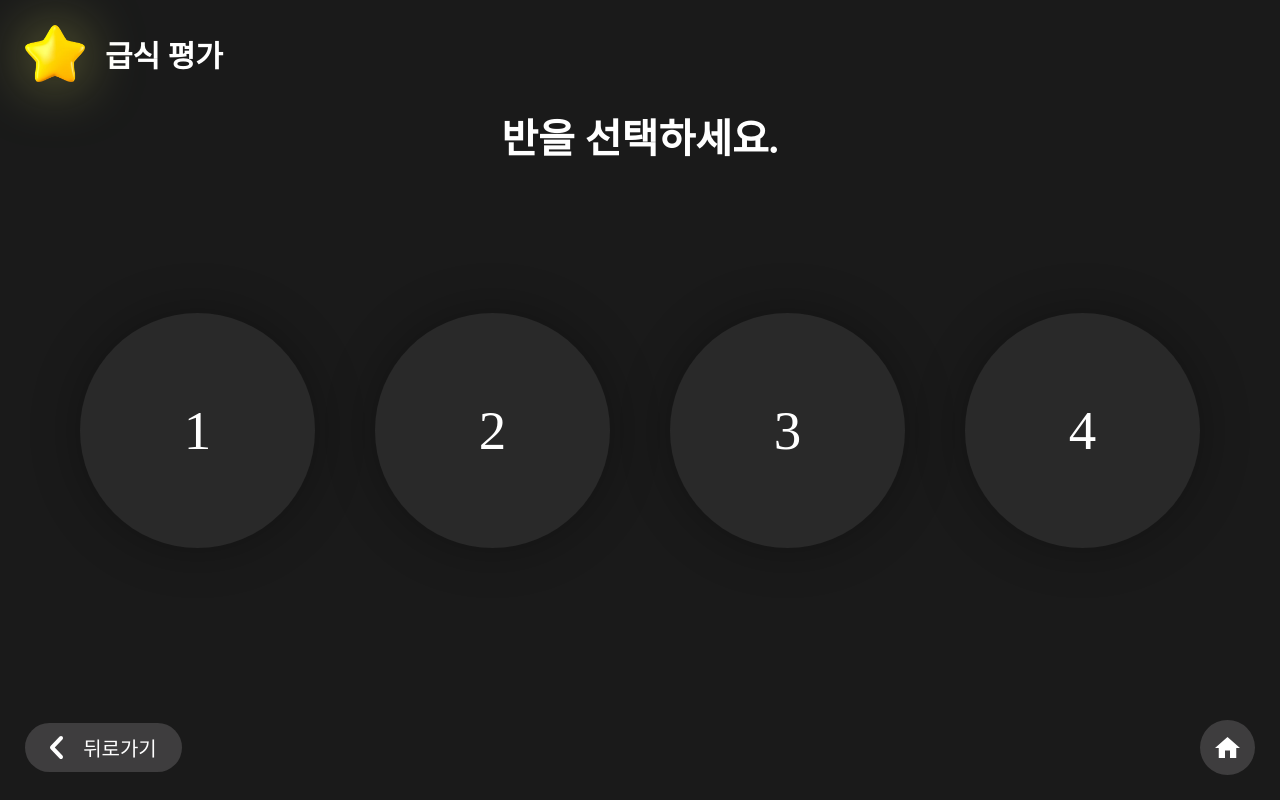
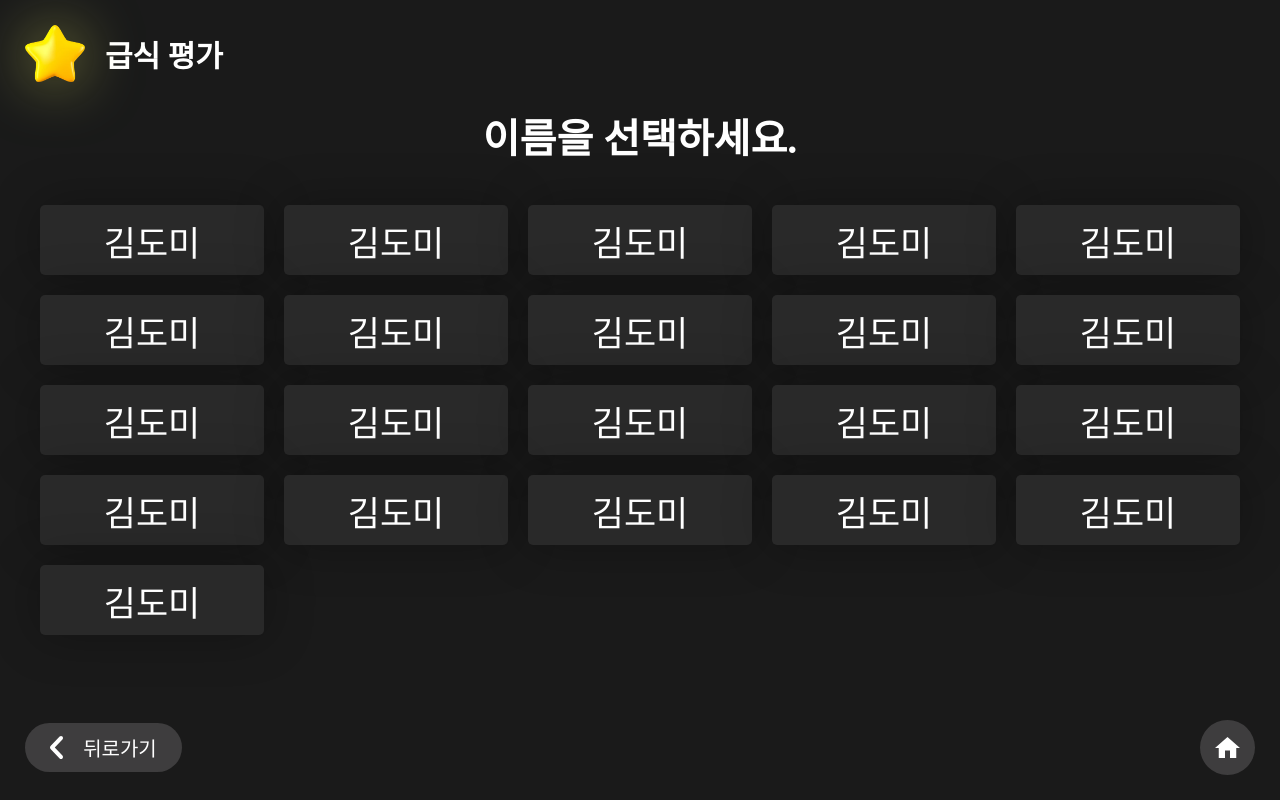
Before and after one commit to qazplm5602/domi_ggmFood, a React (Vite) app in the folder client/: page / in a window 1280 px wide. Built offline with nearby package versions, Linux system fonts and the light colour scheme.

Commit message:
client 이름 선택

```diff
--- a/client/src/components/Content/Content.tsx
+++ b/client/src/components/Content/Content.tsx
@@ -4,6 +4,7 @@ import ContentHead from './Head/Head';
 import ContentInteraction from './Interaction/Interaction';
 import ContentGrade from './Grade/Grade';
 import ContentClass from './Class/Class';
+import ContentName from './Name/Name';
 
 export default function Content() {
     const { step } = useIdentityStore();
@@ -14,6 +15,7 @@ export default function Content() {
         <section className={style.content}>
             {step === 'Grade' && <ContentGrade />}
             {step === 'Class' && <ContentClass />}
+            {step === 'Name' && <ContentName />}
         </section>
 
         <ContentInteraction />
--- /dev/null
+++ b/client/src/components/Content/Name/Name.tsx
@@ -0,0 +1,11 @@
+import style from '@styles/content/style.module.scss';
+
+export default function ContentName() {
+    return <>
+        <h2 className={style.title}>이름을 선택하세요.</h2>
+
+        <article className={style.nameList}>
+            {Array.from(new Array(21)).map((_, i) => <button key={i} style={{ animationDelay: `${i * 10}ms` }}>김도미</button>)}
+        </article>
+    </>;
+}
--- a/client/src/components/Store/identity.ts
+++ b/client/src/components/Store/identity.ts
@@ -10,7 +10,7 @@ interface IdentityStoreType {
 }
 
 export const useIdentityStore = create<IdentityStoreType>()(set => ({
-    step: 'Class',
+    step: 'Name',
     class: 0,
     grade: 0,
     studentId: -1
--- a/client/src/styles/content/style.module.scss
+++ b/client/src/styles/content/style.module.scss
@@ -180,3 +180,40 @@
         }
     }
 }
+
+.nameList {
+    display: flex;
+    flex-wrap: wrap;
+    align-items: flex-start;
+    align-content: start;
+
+    flex-grow: 1;
+    height: 0;
+    gap: 20px;
+
+    padding: 40px;
+
+    & > button {
+        @include selectButton;
+
+        font-size: 35px;
+        font-weight: 300;
+        border-radius: 5px;
+
+        width: calc(20% - 16px);
+        height: 70px;
+
+        // 애니메이션ㅁㅁㅁㅁㅁ
+        opacity: 0;
+
+        animation: fadeIn 300ms forwards linear;
+
+        @keyframes fadeIn {
+            from {
+            }
+            to {
+                opacity: 1;
+            }
+        }
+    }
+}
```
